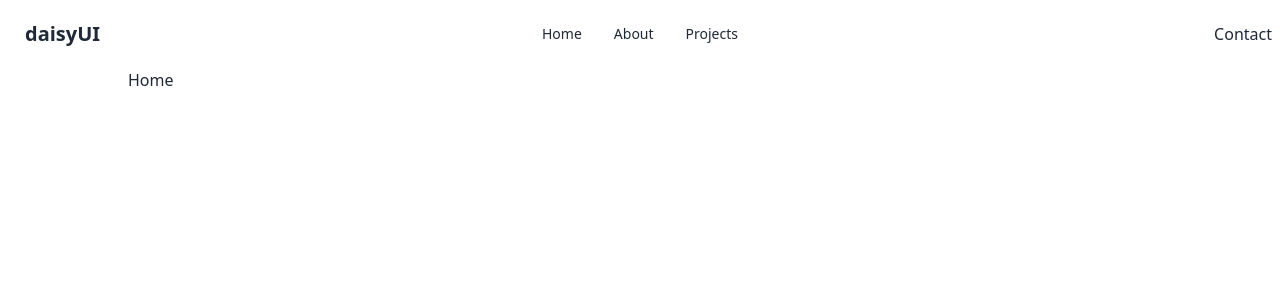
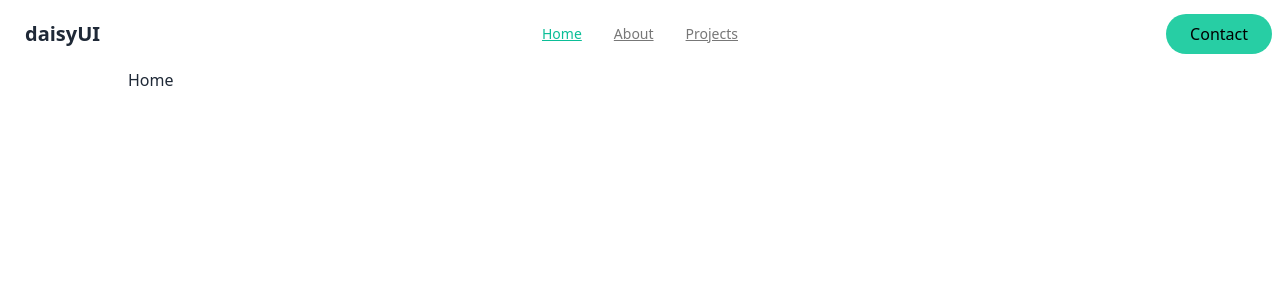
Before and after one commit to RashedAkash/next-portfolio, a Next.js app: page / in a window 1280 px wide. Shown: the top 300 px of the page. Built offline with nearby package versions, Linux system fonts and the light colour scheme.

Commit message:
active link added

```diff
--- a/src/components/Navbar.jsx
+++ b/src/components/Navbar.jsx
@@ -1,7 +1,10 @@
-import Link from 'next/link';
-import React from 'react';
+"use client";
+import Link from "next/link";
+import { usePathname } from "next/navigation";
+import React from "react";
 
 const Navbar = () => {
+  const pathname = usePathname();
   return (
     <div>
       <div className="navbar bg-base-100">
@@ -28,13 +31,34 @@ const Navbar = () => {
               className="menu menu-sm dropdown-content mt-3 z-[1] p-2 shadow bg-base-100 rounded-box w-52"
             >
               <li>
-                <Link href="/">Home</Link>
+                <Link
+                  className={`link ${
+                    pathname === "/" ? "text-[#0bbe97]" : "text-[#777]"
+                  }`}
+                  href="/"
+                >
+                  Home
+                </Link>
               </li>
               <li>
-                <Link href="/about">About</Link>
+                <Link
+                  className={`link ${
+                    pathname === "/about" ? "text-[#0bbe97]" : "text-[#777]"
+                  }`}
+                  href="/about"
+                >
+                  About
+                </Link>
               </li>
               <li>
-                <Link href="/projects">Projects</Link>
+                <Link
+                  className={`link ${
+                    pathname === "/projects" ? "text-[#0bbe97]" : "text-[#777]"
+                  }`}
+                  href="/projects"
+                >
+                  Projects
+                </Link>
               </li>
             </ul>
           </div>
@@ -43,18 +67,41 @@ const Navbar = () => {
         <div className="navbar-center hidden lg:flex">
           <ul className="menu menu-horizontal px-1">
             <li>
-              <Link href="/">Home</Link>
+              <Link
+                className={`link ${
+                  pathname === "/" ? "text-[#0bbe97]" : "text-[#777]"
+                }`}
+                href="/"
+              >
+                Home
+              </Link>
             </li>
             <li>
-              <Link href="/about">About</Link>
+              <Link
+                className={`link ${
+                  pathname === "/about" ? "text-[#0bbe97]" : "text-[#777]"
+                }`}
+                href="/about"
+              >
+                About
+              </Link>
             </li>
             <li>
-              <Link href="/projects">Projects</Link>
+              <Link
+                className={`link ${
+                  pathname === "/projects" ? "text-[#0bbe97]" : "text-[#777]"
+                }`}
+                href="/projects"
+              >
+                Projects
+              </Link>
             </li>
           </ul>
         </div>
         <div className="navbar-end">
-          <Link href="/contact">Contact</Link>
+          <Link className=" text-black bg-[#27cea4] px-6 py-2 rounded-3xl" href="/contact">
+            Contact
+          </Link>
         </div>
       </div>
     </div>
```
Also changed, not shown: src/app/globals.css (line endings or trailing spaces).
